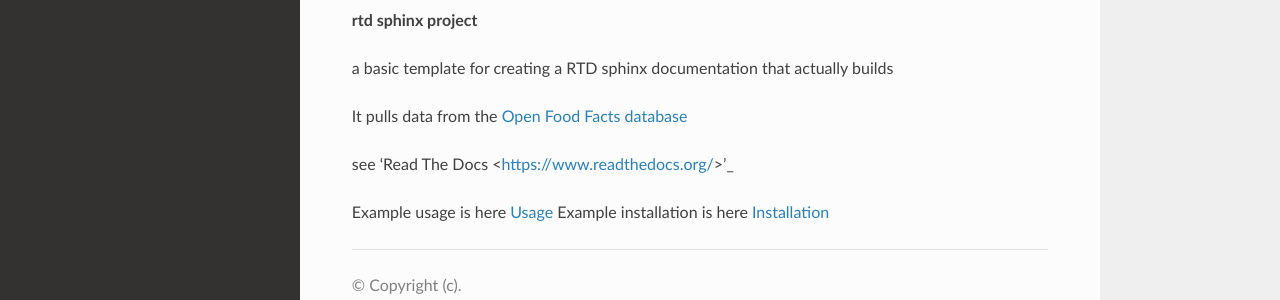
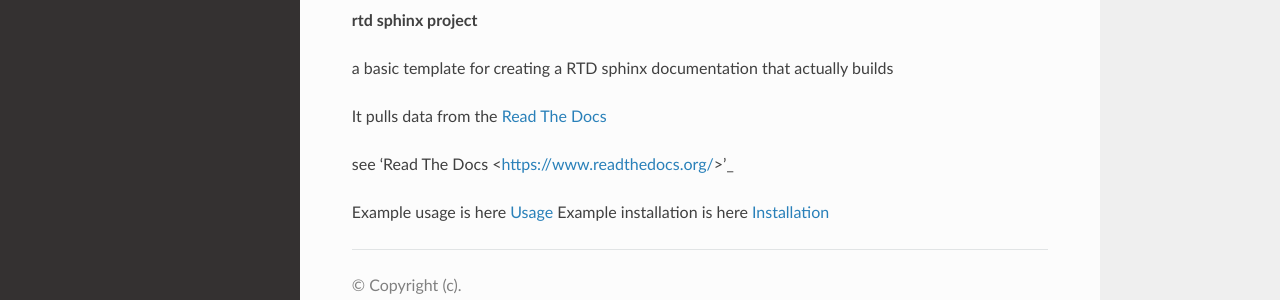
Before and after one commit to mkner/robo-pid, a Sphinx documentation site: the page built from docs/index.rst, in a window 1280 px wide. Shown: the part 251-551 px from the top of the page. Built offline with Sphinx 7.4.7 and the Read the Docs theme 2.0.0, drawn with Linux system fonts in a browser that asks for light colours.

Commit message:
Update index.rst

```diff
--- a/docs/index.rst
+++ b/docs/index.rst
@@ -8,7 +8,7 @@
 a basic template for creating a RTD sphinx documentation
 that actually builds
 
-It pulls data from the `Open Food Facts database <https://world.openfoodfacts.org/>`_
+It pulls data from the `Read The Docs <https://www.readthedocs.org/>`_
 
 see 'Read The Docs <https://www.readthedocs.org/>'_
 
```
